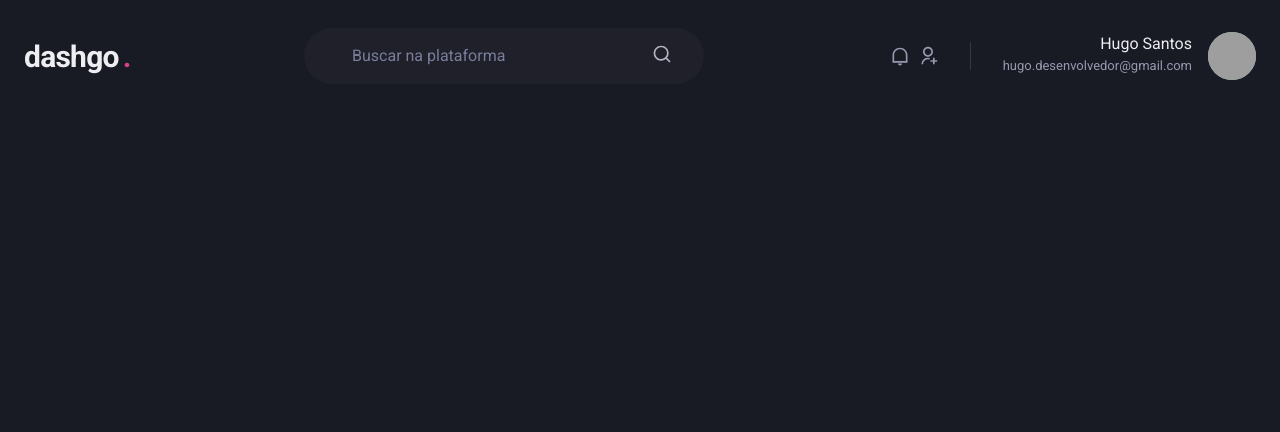
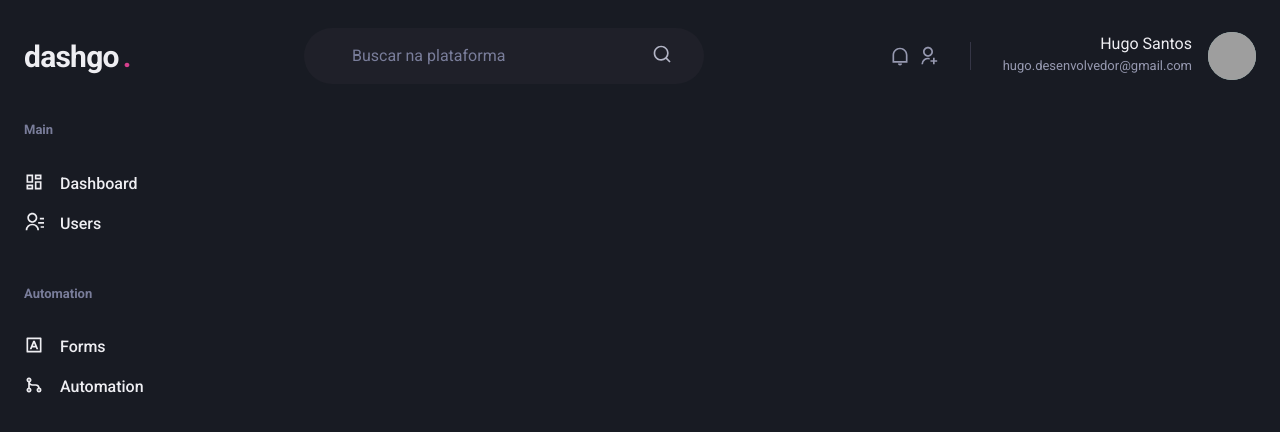
Before and after one commit to hugo-desenvolvedor/dashgo-reactjs, a Next.js app: page /dashboard in a window 1280 px wide. Shown: the top 432 px of the page. Built offline with nearby package versions, Linux system fonts and the light colour scheme; grey boxes are pictures that could not be loaded.

Commit message:
feat: create sidebar component

```diff
--- /dev/null
+++ b/src/components/Sidebar.tsx
@@ -0,0 +1,40 @@
+import { Stack, Link, Text, Icon, Box } from '@chakra-ui/react'
+import { RiDashboardLine, RiInputMethodLine, RiContactsLine, RiGitMergeLine } from 'react-icons/ri'
+
+export function Sidebar() {
+    return (
+        <Box as="aside" w="64" mr="8">
+            <Stack spacing="12" align="flex-start">
+                <Box>
+                    <Text fontWeight="bold" color="gray.400" fontSize="small">Main</Text>
+                    <Stack spacing="4" mt="8" align="stretch">
+                        <Link display="flex" align="center">
+                            <Icon as={RiDashboardLine} fontSize="20"></Icon>
+                            <Text ml="4" fontWeight="medium">Dashboard</Text>
+                        </Link>
+
+                        <Link display="flex" align="center">
+                            <Icon as={RiContactsLine} fontSize="20"></Icon>
+                            <Text ml="4" fontWeight="medium">Users</Text>
+                        </Link>
+                    </Stack>
+                </Box>
+
+                <Box>
+                    <Text fontWeight="bold" color="gray.400" fontSize="small">Automation</Text>
+                    <Stack spacing="4" mt="8" align="stretch">
+                        <Link display="flex" align="center">
+                            <Icon as={RiInputMethodLine} fontSize="20"></Icon>
+                            <Text ml="4" fontWeight="medium">Forms</Text>
+                        </Link>
+
+                        <Link display="flex" align="center">
+                            <Icon as={RiGitMergeLine} fontSize="20"></Icon>
+                            <Text ml="4" fontWeight="medium">Automation</Text>
+                        </Link>
+                    </Stack>
+                </Box>
+            </Stack>
+        </Box>
+    )
+}
--- a/src/pages/dashboard.tsx
+++ b/src/pages/dashboard.tsx
@@ -1,7 +1,15 @@
 import { Header } from '../components/Header'
+import { Sidebar } from '../components/Sidebar'
+import { Flex } from '@chakra-ui/react'
 
 export default function Dashboard() {
     return (
-        <Header />
+        <Flex direction="column" h="100vh">
+            <Header />
+
+            <Flex width="100%" my="6" maxWidth={1480} mx="auto" px="6">
+                <Sidebar />
+            </Flex>
+        </Flex>
     )
 }
```
